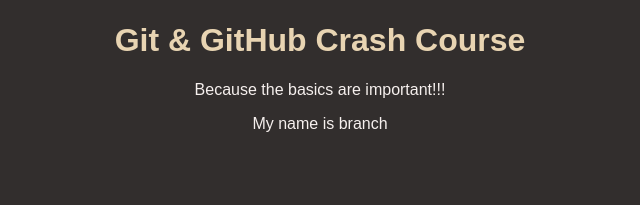
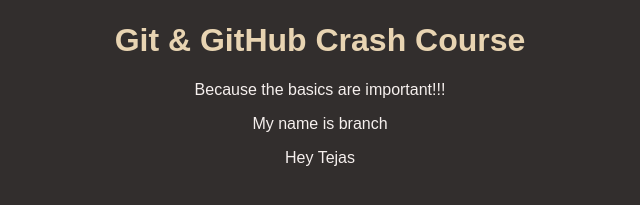
Before and after one commit to tejasmk05/github-project, a plain HTML site: page index.html in a window 1280 px wide. Shown: the part 147-352 px from the top of the page, without its empty margins (320-960 px from the left). Drawn offline with Linux system fonts and the light colour scheme.

Commit message:
branch changes

```diff
--- a/index.html
+++ b/index.html
@@ -12,5 +12,6 @@
     <h1>Git & GitHub Crash Course</h1>
     <p>Because the basics are important!!!</p>
     <p>My name is branch</p>
+    <p>Hey Tejas</p>
   </body>
 </html>
```
